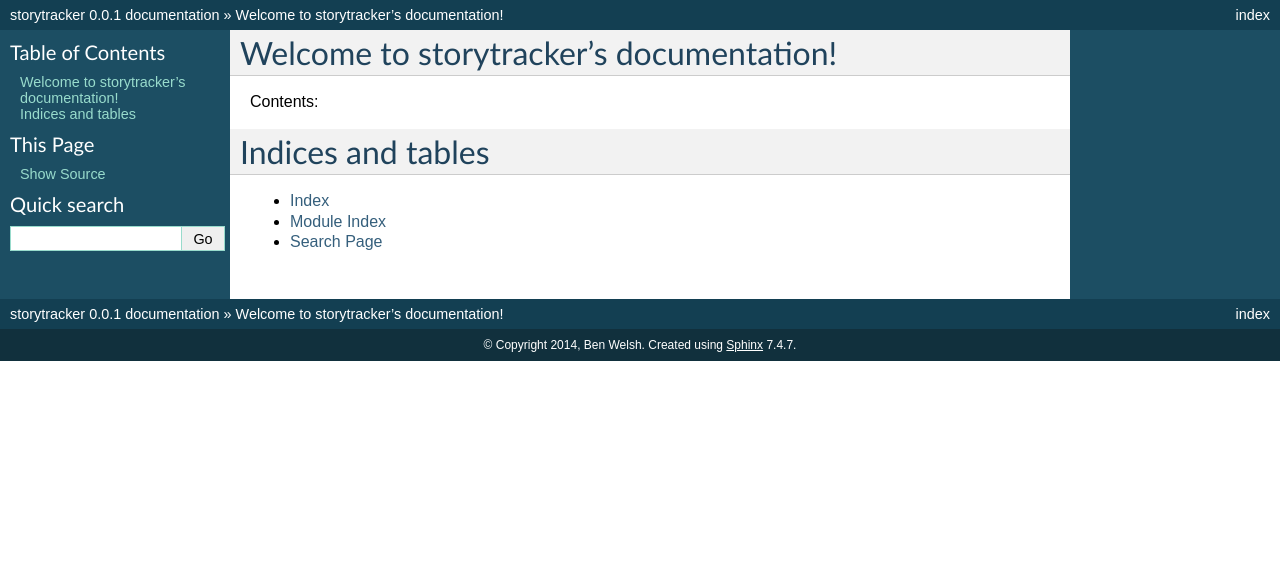
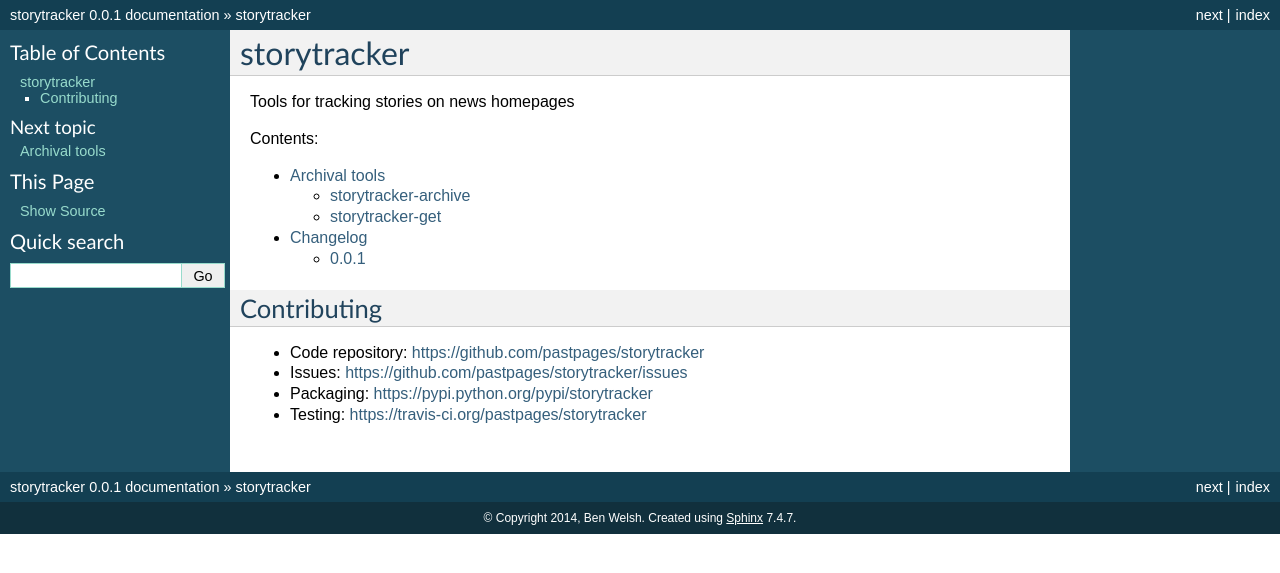
Before and after one commit to palewire/storytracker, a Sphinx documentation site: the page built from docs/index.rst, in a window 1280 px wide. Shown: the top 573 px of the page. Built offline with Sphinx 7.4.7, drawn with Linux system fonts in a browser that asks for light colours.

Commit message:
First run at some shell documentation [skip ci]

```diff
--- /dev/null
+++ b/docs/changelog.rst
@@ -0,0 +1,8 @@
+Changelog
+=========
+
+0.0.1
+-----
+
+* Python functions for retrieving and saving URLs
+* Command line tools for interactive with those function
--- /dev/null
+++ b/docs/credits.rst
@@ -0,0 +1,3 @@
+This is a joint project of PastPages.org, The Reynolds Journalism Institute and the University of Missouri.
+
+The lead developer is `Ben Welsh <http://palewi.re/who-is-ben-welsh/>`_.
--- /dev/null
+++ b/docs/gettingstarted.rst
@@ -0,0 +1,2 @@
+Getting started
+===============
--- a/docs/index.rst
+++ b/docs/index.rst
@@ -1,21 +1,21 @@
-.. storytracker documentation master file, created by
-   sphinx-quickstart on Tue Jun 17 21:35:22 2014.
-   You can adapt this file completely to your liking, but it should at least
-   contain the root `toctree` directive.
+storytracker
+============
 
-Welcome to storytracker's documentation!
-========================================
+Tools for tracking stories on news homepages
 
 Contents:
 
 .. toctree::
-   :maxdepth: 2
+   :maxdepth: 3
 
+   archivaltools
+   changelog
+   credits
 
+Contributing
+------------
 
-Indices and tables
-==================
-
-* :ref:`genindex`
-* :ref:`modindex`
-* :ref:`search`
+* Code repository: `https://github.com/pastpages/storytracker <https://github.com/dpastpages/storytracker>`_
+* Issues: `https://github.com/pastpages/storytracker/issues <https://github.com/pastpages/storytracker/issues>`_
+* Packaging: `https://pypi.python.org/pypi/storytracker <https://pypi.python.org/pypi/storytracker>`_
+* Testing: `https://travis-ci.org/pastpages/storytracker <https://travis-ci.org/pastpages/storytracker>`_
```
Also changed, not shown: docs/archivaltools.rst (added, +67 -0 lines).
